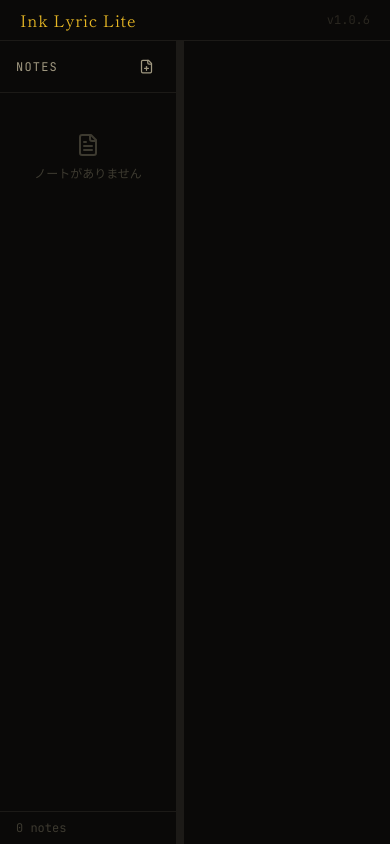
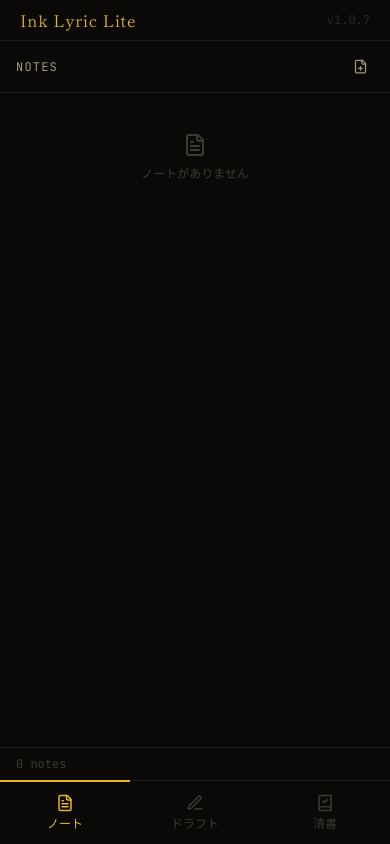
Before and after one commit to InkInc-official/ink-lyric-lite, a Next.js app: page / in a window 390 px wide. Built offline with nearby package versions, Linux system fonts and the light colour scheme.

Commit message:
feat: スマホ対応レイアウト追加 / v1.0.7

```diff
--- a/app/page.tsx
+++ b/app/page.tsx
@@ -1,7 +1,7 @@
 "use client";
 
 import { useState, useEffect, useCallback, useRef } from "react";
-import { Save, Pencil, Check, X } from "lucide-react";
+import { Save, Pencil, Check, X, FileText, PenLine, BookCheck } from "lucide-react";
 import NoteList from "@/components/NoteList";
 import DraftEditor from "@/components/DraftEditor";
 import LyricEditor from "@/components/LyricEditor";
@@ -115,8 +115,19 @@ export default function Home() {
   const [titleDraft, setTitleDraft]     = useState("");
   const titleInputRef = useRef<HTMLInputElement>(null);
 
+  const [isMobile, setIsMobile]   = useState(false);
+  const [activeTab, setActiveTab] = useState<"notes" | "draft" | "lyric">("notes");
+
   const colA = useResize(176, 120, 300, "right");
   const colC = useResize(280, 160, 520, "left");
+
+  // isMobile判定
+  useEffect(() => {
+    const check = () => setIsMobile(window.innerWidth < 768);
+    check();
+    window.addEventListener("resize", check);
+    return () => window.removeEventListener("resize", check);
+  }, []);
 
   // localStorage はクライアントのみ
   useEffect(() => {
@@ -150,6 +161,7 @@ export default function Home() {
     setSaved(false);
     setEditingTitle(false);
     localStorage.setItem(LS_ACTIVE, note.id);
+    if (isMobile) setActiveTab("draft");
   };
 
   const handleNew = () => {
@@ -170,6 +182,7 @@ export default function Home() {
     setSaved(false);
     setEditingTitle(false);
     localStorage.setItem(LS_ACTIVE, newNote.id);
+    if (isMobile) setActiveTab("draft");
   };
 
   // ノート内容を更新して保存
@@ -363,15 +376,16 @@ export default function Home() {
             </span>
           )}
           <span className="text-xs text-ink-700 select-none" style={{ fontFamily: "var(--font-mono)" }}>
-            v1.0.6
+            v1.0.7
           </span>
         </div>
       </header>
 
-      {/* メインレイアウト：3カラム */}
+      {/* ============================================================ */}
+      {/* PCレイアウト：3カラム                                        */}
+      {/* ============================================================ */}
+      {!isMobile && (
         <div className="flex flex-1 overflow-hidden">
-
-        {/* A: ノート一覧 */}
           <aside className="flex-shrink-0 overflow-hidden" style={{ width: colA.width }}>
             <NoteList
               notes={notes}
@@ -381,10 +395,7 @@ export default function Home() {
               onDelete={handleDelete}
             />
           </aside>
-
           <ResizeHandle onMouseDown={colA.onMouseDown} />
-
-        {/* B: ドラフトゾーン */}
           <main className="flex-1 overflow-hidden min-w-0">
             {activeNote ? (
               <DraftEditor
@@ -396,16 +407,13 @@ export default function Home() {
             ) : (
               <div className="flex flex-col items-center justify-center h-full text-ink-700 gap-3">
                 <h2 className="text-2xl text-ink-800" style={{ fontFamily: "var(--font-display)" }}>
-                Ink Lyric
+                  Ink Lyric Lite
                 </h2>
                 <p className="text-sm">左からノートを選択するか、新規作成してください</p>
               </div>
             )}
           </main>
-
           <ResizeHandle onMouseDown={colC.onMouseDown} />
-
-        {/* C: 清書ゾーン */}
           <aside className="flex-shrink-0 overflow-hidden" style={{ width: colC.width }}>
             {activeNote ? (
               <LyricEditor
@@ -415,8 +423,78 @@ export default function Home() {
               />
             ) : null}
           </aside>
+        </div>
+      )}
 
+      {/* ============================================================ */}
+      {/* スマホレイアウト：タブ切り替え                               */}
+      {/* ============================================================ */}
+      {isMobile && (
+        <div className="flex flex-col flex-1 overflow-hidden">
+          {/* タブコンテンツ */}
+          <div className="flex-1 overflow-hidden">
+            {activeTab === "notes" && (
+              <NoteList
+                notes={notes}
+                activeId={activeNote?.id || null}
+                onSelect={handleSelect}
+                onNew={handleNew}
+                onDelete={handleDelete}
+              />
+            )}
+            {activeTab === "draft" && (
+              activeNote ? (
+                <DraftEditor
+                  content={draft}
+                  onChange={handleDraftChange}
+                  noteTitle={activeTitle}
+                  onAiRequest={() => {}}
+                />
+              ) : (
+                <div className="flex flex-col items-center justify-center h-full text-ink-700 gap-3">
+                  <p className="text-sm">まずノートタブでノートを選択してください</p>
                 </div>
+              )
+            )}
+            {activeTab === "lyric" && (
+              activeNote ? (
+                <LyricEditor
+                  content={lyric}
+                  onChange={handleLyricChange}
+                  onAiRequest={() => {}}
+                />
+              ) : (
+                <div className="flex flex-col items-center justify-center h-full text-ink-700 gap-3">
+                  <p className="text-sm">まずノートタブでノートを選択してください</p>
+                </div>
+              )
+            )}
+          </div>
+
+          {/* フッタータブバー */}
+          <nav className="flex-shrink-0 flex border-t border-ink-800 bg-ink-950">
+            {([
+              { tab: "notes", label: "ノート",   icon: <FileText  size={18} /> },
+              { tab: "draft", label: "ドラフト", icon: <PenLine   size={18} /> },
+              { tab: "lyric", label: "清書",     icon: <BookCheck size={18} /> },
+            ] as const).map(({ tab, label, icon }) => (
+              <button
+                key={tab}
+                onClick={() => setActiveTab(tab)}
+                className={`
+                  flex-1 flex flex-col items-center justify-center py-3 gap-1 transition-colors
+                  ${activeTab === tab
+                    ? "text-amber-400 border-t-2 border-amber-400 -mt-px"
+                    : "text-ink-600 hover:text-ink-400"}
+                `}
+              >
+                {icon}
+                <span className="text-xs" style={{ fontFamily: "var(--font-mono)" }}>{label}</span>
+              </button>
+            ))}
+          </nav>
+        </div>
+      )}
     </div>
   );
 }
```
Lines whose indentation alone changed are shown as unchanged.
